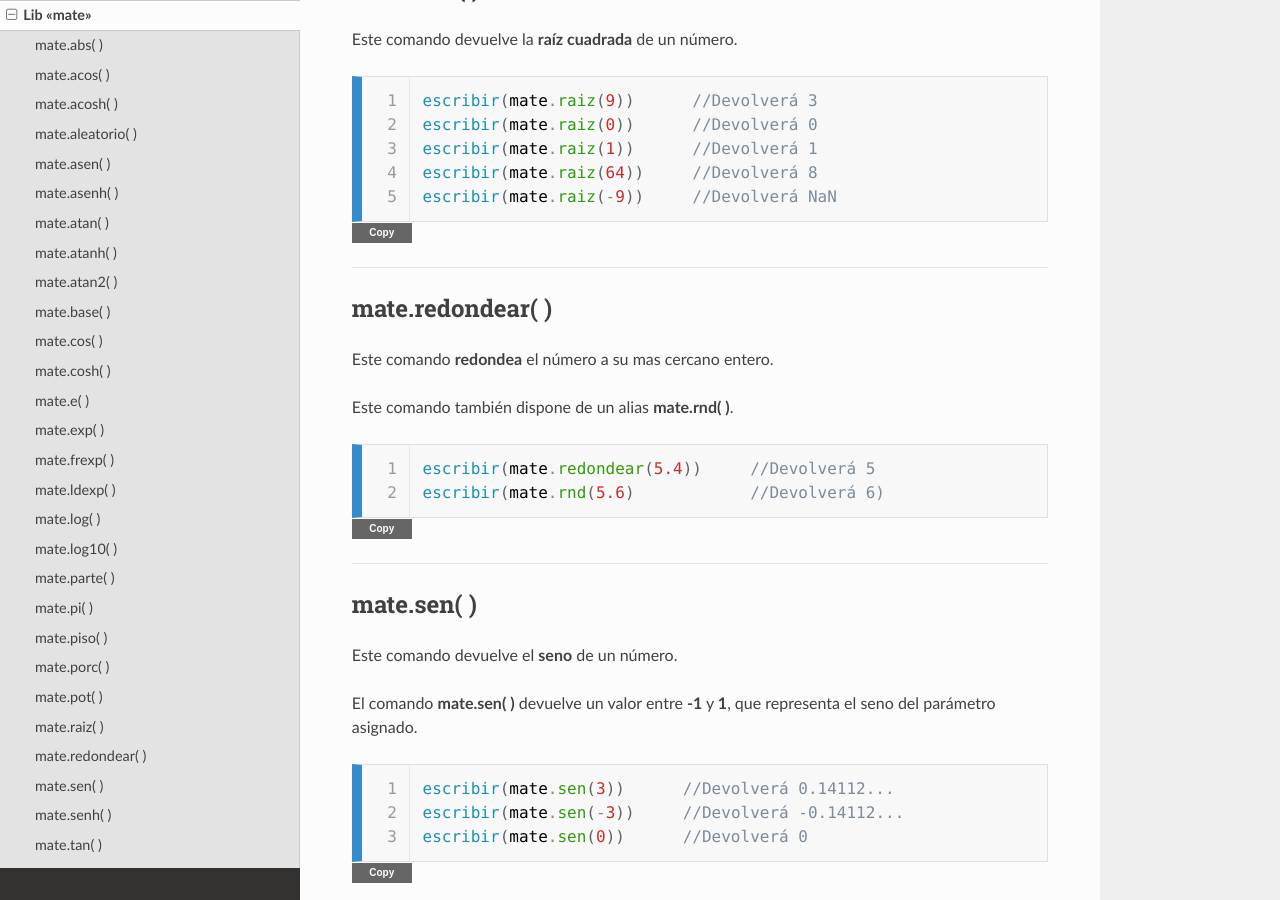
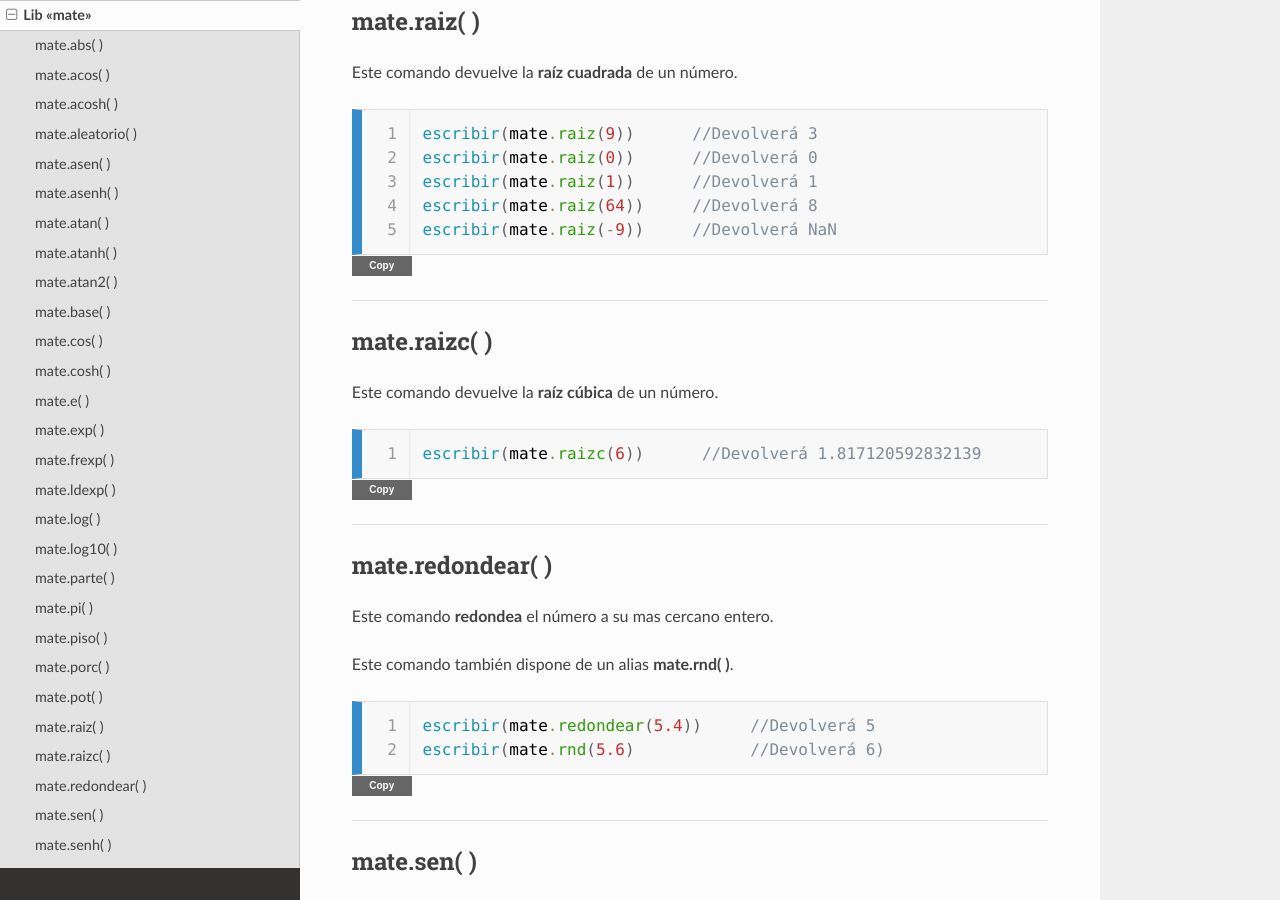
Before and after one commit to LatinoDocs/Manual-Latino, a Sphinx documentation site: the page built from docs/librerias/Matematica.rst, in a window 1280 px wide and 900 px high, scrolled down 9723 px. Built offline with Sphinx 7.4.7 and the Read the Docs theme 2.0.0, drawn with Linux system fonts in a browser that asks for light colours; comment, search, counter and statistics services are not loaded; some of the changed text lies outside the part shown.

Commit message:
Se ha agregado el comando **mate.raizc()** para la raíz cúbica

```diff
--- a/docs/Novedades.rst
+++ b/docs/Novedades.rst
@@ -41,6 +41,7 @@ Novedades
   * Se ha añadido el comando **mate.asenh()**
   * Se ha añadido el comando **mate.atanh()**
   * Se ha añadido el comando **mate.pi()**
+  * Se ha añadido el comando **mate.raizc()**
   * Se ha añadido el comando **mate.tau()**
   * Se ha añadido el comando **mate.e()**
   * Se ha añadido el comando **mate.trunc()**
--- a/docs/librerias/Matematica.rst
+++ b/docs/librerias/Matematica.rst
@@ -65,6 +65,8 @@ La librería **mate** contiene las funciones de **matemáticas** en Latino.
 | pot\( \)       | 2          | Devuelve el valor de un número elevado a la potencia                          |
 +----------------+------------+-------------------------------------------------------------------------------+
 | raiz\( \)      | 1          | Devuelve la raíz cuadrada                                                     |
++----------------+------------+-------------------------------------------------------------------------------+
+| raizc\( \)     | 1          | Devuelve la raíz cúbica de un número                                          |
 +----------------+------------+-------------------------------------------------------------------------------+
 | redondear\( \) | 1          | Devuelve el número redondeado                                                 |
 +----------------+            |                                                                               |
@@ -461,6 +463,16 @@ Este comando devuelve la **raíz cuadrada** de un número.
 
 ----
 
+mate.raizc\( \)
+---------------
+Este comando devuelve la **raíz cúbica** de un número.
+
+.. raw:: html
+
+   <pre><code class="language-latino line-numbers">escribir(mate.raizc(6))      //Devolverá 1.817120592832139</code></pre>
+
+----
+
 mate.redondear\( \)
 ---------------------
 Este comando **redondea** el número a su mas cercano entero.
```
Also changed, not shown: other parts of docs/Novedades.rst (+1 -1 lines).
